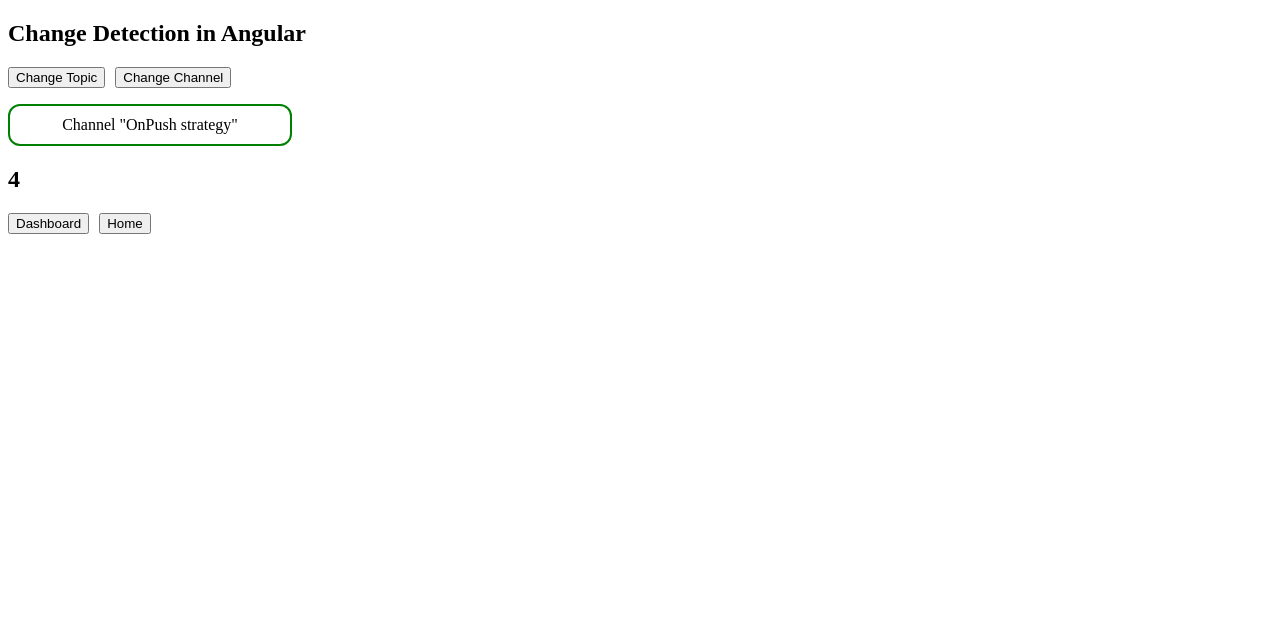
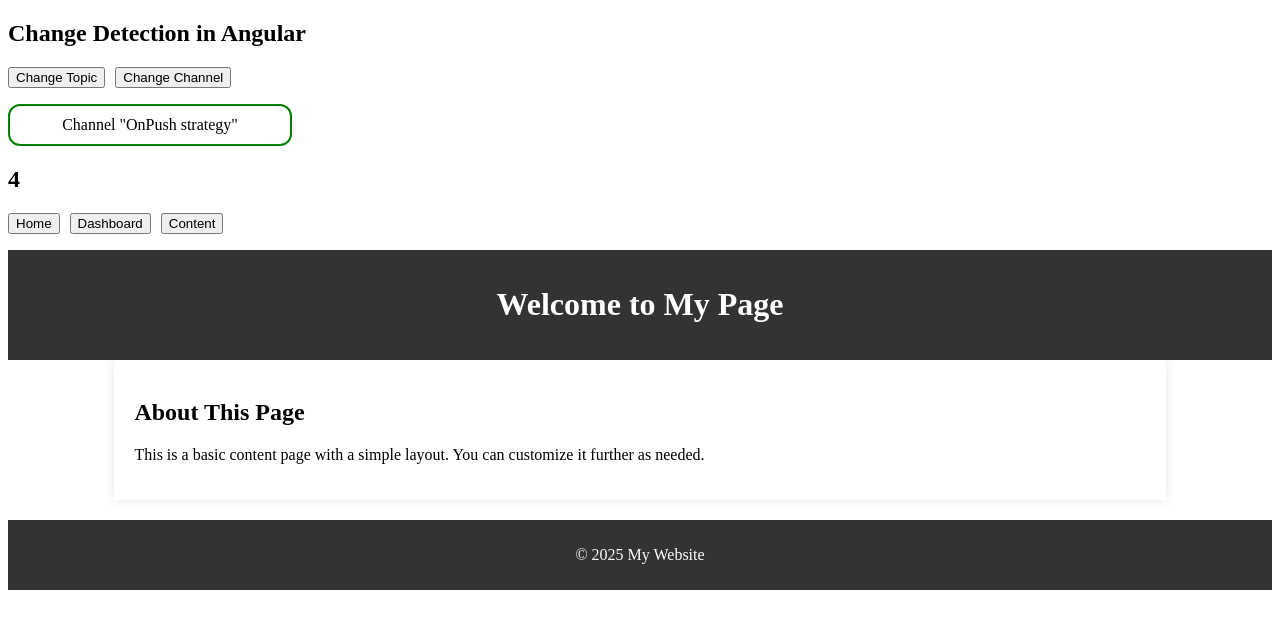
Before and after one commit to dbegogow/Front-end-Playground, an Angular app in the folder Angular/performance-optimization-techniques/: page /content in a window 1280 px wide. Shown: the top 628 px of the page. Built offline with nearby package versions, Linux system fonts and the light colour scheme.

Commit message:
Implement content component and load it with lazy loading

```diff
--- a/Angular/performance-optimization-techniques/src/app/app.component.ts
+++ b/Angular/performance-optimization-techniques/src/app/app.component.ts
@@ -16,8 +16,9 @@
     <button (click)="changeChannel()">Change Channel</button>
     <app-channel [name]="name"></app-channel>
     <h2>{{ counter$ | async }}</h2>
+    <button routerLink="/">Home</button>
     <button routerLink="/dashboard">Dashboard</button>
-    <button routerLink="/">Home</button>
+    <button routerLink="/content">Content</button>
     <router-outlet></router-outlet>
   `,
   styleUrls: ['./app.component.scss'],
--- a/Angular/performance-optimization-techniques/src/app/app.routes.ts
+++ b/Angular/performance-optimization-techniques/src/app/app.routes.ts
@@ -1,5 +1,4 @@
 import { Routes } from '@angular/router';
-import { ContentComponent } from './content/content.component';
 
 export const routes: Routes = [
   {
@@ -8,6 +7,6 @@
   },
   {
     path: 'content',
-    component: ContentComponent,
+    loadComponent: () => import('../app/content/content.component'),
   },
 ];
--- a/Angular/performance-optimization-techniques/src/app/content/content.component.html
+++ b/Angular/performance-optimization-techniques/src/app/content/content.component.html
@@ -0,0 +1,13 @@
+<header>
+  <h1>Welcome to My Page</h1>
+</header>
+<div class="container">
+  <h2>About This Page</h2>
+  <p>
+    This is a basic content page with a simple layout. You can customize it
+    further as needed.
+  </p>
+</div>
+<footer>
+  <p>&copy; 2025 My Website</p>
+</footer>
--- a/Angular/performance-optimization-techniques/src/app/content/content.component.scss
+++ b/Angular/performance-optimization-techniques/src/app/content/content.component.scss
@@ -0,0 +1,23 @@
+.container {
+    width: 80%;
+    margin: auto;
+    background: #fff;
+    padding: 20px;
+    box-shadow: 0 0 10px rgba(0, 0, 0, 0.1);
+}
+
+header {
+    background: #333;
+    color: #fff;
+    padding: 15px;
+    text-align: center;
+    margin-top: 16px;
+}
+
+footer {
+    background: #333;
+    color: #fff;
+    text-align: center;
+    padding: 10px;
+    margin-top: 20px;
+}
--- a/Angular/performance-optimization-techniques/src/app/content/content.component.ts
+++ b/Angular/performance-optimization-techniques/src/app/content/content.component.ts
@@ -4,5 +4,6 @@
   selector: 'app-content',
   templateUrl: './content.component.html',
   styleUrls: ['./content.component.scss'],
+  standalone: true,
 })
-export class ContentComponent {}
+export default class ContentComponent {}
--- a/Angular/performance-optimization-techniques/src/app/dashboard/dashboard.component.html
+++ b/Angular/performance-optimization-techniques/src/app/dashboard/dashboard.component.html
@@ -1,3 +1,4 @@
+<div class="container">
     <div class="sidebar">
         <h2>Dashboard</h2>
         <ul>
@@ -18,3 +19,4 @@
             <p>Recent user interactions and updates will be displayed here.</p>
         </div>
     </div>
+</div>
--- a/Angular/performance-optimization-techniques/src/app/dashboard/dashboard.component.scss
+++ b/Angular/performance-optimization-techniques/src/app/dashboard/dashboard.component.scss
@@ -3,6 +3,12 @@
 $highlight-color: #1abc9c;
 $background-color: #ecf0f1;
 $text-color: white;
+
+.container {
+  display: flex;
+  margin: 0;
+  font-family: Arial, sans-serif;
+  margin-top: 16px;
 
   .sidebar {
     width: 200px;
@@ -10,7 +16,6 @@
     color: $text-color;
     height: 100vh;
     padding: 20px;
-  margin-top: 16px;
 
     h2 {
       text-align: center;
@@ -47,3 +52,4 @@
       box-shadow: 0 0 10px rgba(0, 0, 0, 0.1);
     }
   }
+}
```
Lines whose indentation alone changed are shown as unchanged.
